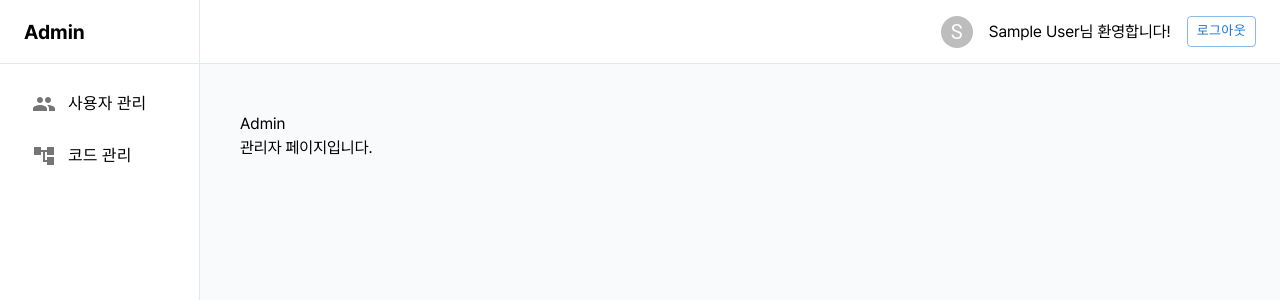
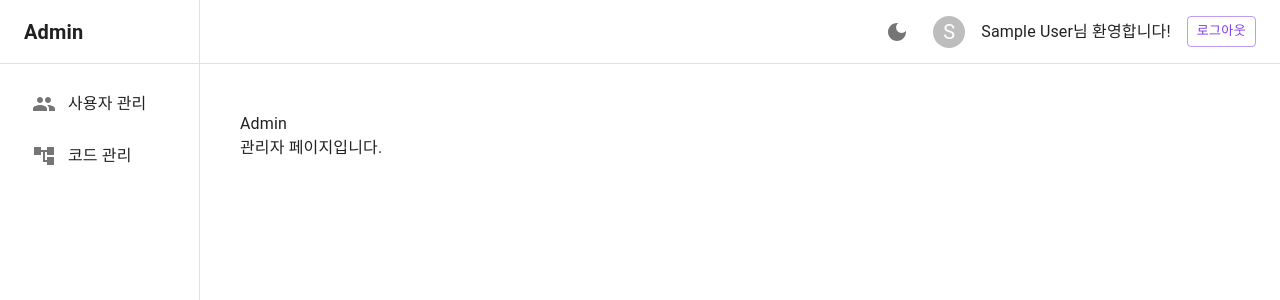
Before and after one commit to poroyun/admin-react, a React (Vite) app: page /admin in a window 1280 px wide. Shown: the top 300 px of the page. Built offline with nearby package versions, Linux system fonts and the light colour scheme; sample sign-in values are in the browser's storage.

Commit message:
feat: MUI 다크모드 적용

```diff
--- a/src/components/admin/AdminHeader.tsx
+++ b/src/components/admin/AdminHeader.tsx
@@ -1,4 +1,9 @@
-import { Avatar, Button } from '@mui/material'
+import { useContext } from 'react'
+import { ThemeModeContext } from '@/theme/AppThemeProvider'
+import { Avatar, Box, Button, IconButton } from '@mui/material'
+import DarkModeIcon from '@mui/icons-material/DarkMode'
+import LightModeIcon from '@mui/icons-material/LightMode'
+
 
 interface AdminHeaderProps {
   userName: string
@@ -9,8 +14,29 @@ function AdminHeader({
   userName,
   onLogout
 }: AdminHeaderProps) {
+  const themeMode = useContext(ThemeModeContext)
+
+  if(!themeMode) {
+    return null
+  }
+
+  const { mode, toggleMode } = themeMode
   return (
-    <header className="flex h-16 items-center justify-end gap-4 border-b border-slate-200 bg-white px-6">
+    <Box
+      component="header"
+      className="flex h-16 items-center justify-end gap-4 px-6"
+      sx={{
+        bgcolor: "background.paper",
+        borderBottom: 1,
+        borderColor: "divider"
+      }}
+    >
+      <IconButton
+        onClick={toggleMode}
+        aria-label="다크모드 전환"
+      >
+        {mode === 'light' ? <DarkModeIcon /> : <LightModeIcon />}
+      </IconButton>
       <Avatar
         sx={{
           width: 32,
@@ -26,7 +52,7 @@ function AdminHeader({
         onClick={onLogout}>
           로그아웃
         </Button>
-    </header>
+    </Box>
   )
 }
 
--- a/src/components/admin/AdminLayout.tsx
+++ b/src/components/admin/AdminLayout.tsx
@@ -4,6 +4,7 @@ import type { AppDispatch, RootState } from "@/store/store"
 import { logout } from "@/store/slices/authSlice"
 import AdminSidebar from "./AdminSidebar"
 import AdminHeader from "./AdminHeader"
+import { Box } from "@mui/material"
 
 function AdminLayout() {
   // useSelector : Redux Store에 있는 state를 가져와서 사용
@@ -37,9 +38,15 @@ function AdminLayout() {
           onLogout={handleLogout}
         />
 
-        <main className="flex-1 bg-slate-50 px-4 py-8 sm:px-10 sm:py-12">
+        <Box
+          component="main"
+          className="flex-1 px-4 py-8 sm:px-10 sm:py-12"
+          sx={{
+            bgcolor: "background.default"
+          }}
+        >
           <Outlet/>
-        </main>
+        </Box>
       </div>
 
     </div>
--- a/src/components/admin/AdminSidebar.tsx
+++ b/src/components/admin/AdminSidebar.tsx
@@ -1,4 +1,4 @@
-import { List, ListItemButton, ListItemText, ListItemIcon } from "@mui/material"
+import { List, ListItemButton, ListItemText, ListItemIcon, Box } from "@mui/material"
 import { useLocation, useNavigate } from "react-router-dom"
 import PeopleIcon from '@mui/icons-material/People'
 import AccountTreeIcon from '@mui/icons-material/AccountTree'
@@ -10,10 +10,24 @@ function AdminSidebar() {
 
   const isUsersActive = location.pathname.startsWith('/admin/users')
   return (
-    <aside className="min-h-screen w-50 shrink-0 border-r border-slate-200 bg-white">
-      <div className="flex h-16 items-center border-b border-slate-200 px-6">
+    <Box
+      component="aside"
+      className="min-h-screen w-50 shrink-0"
+      sx={{
+        bgcolor: "background.paper",
+        borderRight: 1,
+        borderColor: "divider",
+      }}
+    >
+      <Box
+        className="flex h-16 items-center px-6"
+        sx={{
+          borderBottom: 1,
+          borderColor: "divider"
+        }}
+      >
         <h1 className="text-xl font-bold">Admin</h1>
-      </div>
+      </Box>
 
       <nav className="p-4">
         <List
@@ -43,7 +57,7 @@ function AdminSidebar() {
           </ListItemButton>
         </List>
       </nav>
-    </aside>
+    </Box>
   )
 }
 
--- a/src/components/common/page-header/PageHeader.tsx
+++ b/src/components/common/page-header/PageHeader.tsx
@@ -8,6 +8,7 @@
 //    ├─ 안내문
 //    └─ 그 외 필요한 UI
 
+import { Typography } from "@mui/material";
 import type { ReactNode } from "react";
 
 interface PageHeaderProps {
@@ -24,12 +25,27 @@ function PageHeader({
   return (
     <div className="mb-6 flex flex-col gap-5 sm:flex-row sm:items-end sm:justify-between">
       <div>
-        <h1 className="mb-2 text-2xl font-bold tracking-tight text-slate-900 sm:text-3xl">
+        <Typography
+          variant="h4"
+          component="h1"
+          sx={{
+            fontWeight: 700,
+            mb: 2
+          }}
+        >
           {title}
-        </h1>
-        <p className="text-sm leading-relaxed text-slate-500">
-          {description}
-        </p>
+        </Typography>
+        {description && (
+          <Typography
+            variant="body2"
+            color="text.secondary"
+            sx={{
+              mt: 1
+            }}
+          >
+            {description}
+          </Typography>
+        )}
       </div>
       {children}
     </div>
--- a/src/components/login/LoginForm.tsx
+++ b/src/components/login/LoginForm.tsx
@@ -1,4 +1,4 @@
-import { Button, IconButton, InputAdornment, TextField } from '@mui/material'
+import { Box, Button, IconButton, InputAdornment, TextField, Typography } from '@mui/material'
 import PersonIcon from '@mui/icons-material/Person'
 import LockIcon from '@mui/icons-material/Lock'
 import VisibilityIcon from '@mui/icons-material/Visibility'
@@ -27,8 +27,20 @@ function LoginForm({
   const [showPassword, setShowPassword] = useState(false)
 
   return (
-    <div className="flex min-h-screen items-center justify-center bg-gradient-to-br from-slate-50 via-white to-violet-50 px-4">
-      <div className="w-full max-w-md rounded-3xl border border-slate-200 bg-white p-10 shadow-xl shadow-violet-100/50">
+    <Box
+      className="flex min-h-screen items-center justify-center px-4"
+      sx={{
+        bgcolor: 'background.default',
+      }}
+    >
+      <Box
+        className="w-full max-w-md rounded-3xl p-10"
+        sx={{
+          bgcolor: 'background.paper',
+          border: 1,
+          borderColor: 'divider',
+        }}
+      >
         <div className="mb-8 text-center">
           <div className="mx-auto mb-4 flex h-16 w-16 items-center justify-center rounded-2xl bg-gradient-to-br from-violet-50 to-violet-100 text-violet-500 ring-1 ring-inset ring-violet-100/50">
             <span className="flex items-center justify-center">
@@ -36,11 +48,25 @@ function LoginForm({
             </span>
           </div>
 
-          <h1 className="text-3xl font-bold text-slate-900">Admin</h1>
+          <Typography
+            variant='h4'
+            component='h1'
+            sx={{
+              fontWeight: 700,
+            }}
+          >
+            Admin
+          </Typography>
 
-          <p className="mt-2 text-sm text-slate-500">
+          <Typography
+            variant='body2'
+            color='text.secondary'
+            sx={{
+              mt: 1,
+            }}
+          >
             관리자 계정으로 로그인하세요.
-          </p>
+          </Typography>
         </div>
 
         <div className="space-y-4">
@@ -114,8 +140,8 @@ function LoginForm({
           </Button>
         </div>
 
-      </div>
-    </div>
+      </Box>
+    </Box>
   )
 }
 
--- a/src/components/users/UserForm.tsx
+++ b/src/components/users/UserForm.tsx
@@ -1,4 +1,4 @@
-import { Button, TextField } from "@mui/material"
+import { Box, Button, TextField } from "@mui/material"
 import { DatePicker } from "@/components/common/date-picker/DatePicker"
 import dayjs from 'dayjs'
 
@@ -37,7 +37,14 @@ function UserForm({
 }: UserFormProps) {
 
   return (
-    <div className="rounded-3xl border border-slate-200 bg-white p-6 shadow-lg shadow-slate-200/40 sm:p-8">
+    <Box
+      className="rounded-3xl p-6 sm:p-8"
+      sx={{
+        bgcolor: "background.paper",
+        border: 1,
+        borderColor: "divider",
+      }}
+    >
       <div className="grid grid-cols-1 gap-x-4 gap-y-6 sm:grid-cols-2">
         <div className="min-w-0">
           <TextField
@@ -96,7 +103,13 @@ function UserForm({
         </div>
       </div>
 
-      <div className="mt-8 flex flex-col gap-2 border-t border-slate-100 pt-6 sm:flex-row sm:justify-end">
+      <Box
+        className="mt-8 flex flex-col gap-2 pt-6 sm:flex-row sm:justify-end"
+        sx={{
+          borderTop: 1,
+          borderColor: "divider",
+        }}
+      >
         <Button
           variant="outlined"
           type="button"
@@ -111,8 +124,8 @@ function UserForm({
         >
           {submitLabel}
         </Button>
-      </div>
-    </div>
+      </Box>
+    </Box>
   )
 }
 
--- a/src/components/users/UserList.tsx
+++ b/src/components/users/UserList.tsx
@@ -1,6 +1,6 @@
 import { useNavigate } from 'react-router-dom'
 import type { User } from '@/types/user'
-import { Table, TableBody, TableCell, TableContainer, TableHead, TableRow } from '@mui/material'
+import { Box, Table, TableBody, TableCell, TableContainer, TableHead, TableRow } from '@mui/material'
 
 interface UserListProps {
   users: User[]
@@ -10,7 +10,14 @@ function UserList({ users }: UserListProps) {
   const navigate = useNavigate()
 
   return (
-    <div className="overflow-hidden rounded-3xl border border-slate-200 bg-white shadow-lg shadow-slate-200/40">
+    <Box
+      className="overflow-hidden rounded-3xl"
+      sx={{
+        bgcolor: "background.paper",
+        border: 1,
+        borderColor: "divider",
+      }}
+    >
       <TableContainer>
         <Table>
           <TableHead>
@@ -40,7 +47,7 @@ function UserList({ users }: UserListProps) {
           </TableBody>
         </Table>
       </TableContainer>
-    </div>
+    </Box>
   )
 }
 
--- a/src/main.tsx
+++ b/src/main.tsx
@@ -8,17 +8,20 @@ import { StyledEngineProvider } from '@mui/material/styles'
 import GlobalStyles from '@mui/material/GlobalStyles'
 import { LocalizationProvider } from '@mui/x-date-pickers/LocalizationProvider'
 import { AdapterDayjs } from '@mui/x-date-pickers/AdapterDayjs'
+import AppThemeProvider from './theme/AppThemeProvider'
 
 createRoot(document.getElementById('root')!).render(
   <StrictMode>
     <StyledEngineProvider enableCssLayer>
       <GlobalStyles styles="@layer theme, base, mui, components, utilities;" />
 
-      <Provider store={store}>
-        <LocalizationProvider dateAdapter={AdapterDayjs}>
-          <App />
-        </LocalizationProvider>
-      </Provider>
+      <AppThemeProvider>
+        <Provider store={store}>
+          <LocalizationProvider dateAdapter={AdapterDayjs}>
+            <App />
+          </LocalizationProvider>
+        </Provider>
+      </AppThemeProvider>
     </StyledEngineProvider>
   </StrictMode>,
 )
--- /dev/null
+++ b/src/theme/AppThemeProvider.tsx
@@ -0,0 +1,43 @@
+import { createContext, useState } from 'react'
+import type { ReactNode } from 'react'
+import { CssBaseline, type PaletteMode } from '@mui/material'
+import { ThemeProvider } from '@mui/material/styles'
+import { createAppTheme } from './theme'
+
+// 1. Context로 공유할 값의 타입
+interface ThemeModeContextValue {
+  mode: PaletteMode
+  toggleMode: () => void
+}
+
+// 2. Context 생성
+export const ThemeModeContext =
+  createContext<ThemeModeContextValue | undefined>(undefined)
+
+// 3. AppThemeProvider가 받을 props 타입
+interface AppThemeProviderProps {
+  children: ReactNode
+}
+
+// 4. 실제 Provider 컴포넌트
+function AppThemeProvider({ children }: AppThemeProviderProps) {
+  const [mode, setMode] = useState<PaletteMode>('light')
+
+  const toggleMode = () => {
+    setMode((prevMode) => (prevMode === 'light' ? 'dark' : 'light'))
+  }
+
+  const theme = createAppTheme(mode)
+
+  return (
+    <ThemeModeContext.Provider value={{ mode, toggleMode }}>
+      <ThemeProvider theme={theme}>
+        <CssBaseline>
+          {children}
+        </CssBaseline>
+      </ThemeProvider>
+    </ThemeModeContext.Provider>
+  )
+}
+
+export default AppThemeProvider
--- /dev/null
+++ b/src/theme/theme.ts
@@ -0,0 +1,12 @@
+import { createTheme } from "@mui/material/styles";
+import type { PaletteMode } from "@mui/material";
+
+export const createAppTheme = (mode: PaletteMode) =>
+  createTheme({
+  palette: {
+    mode,
+    primary: {
+      main: '#7c3aed',
+    }
+  }
+})
```
